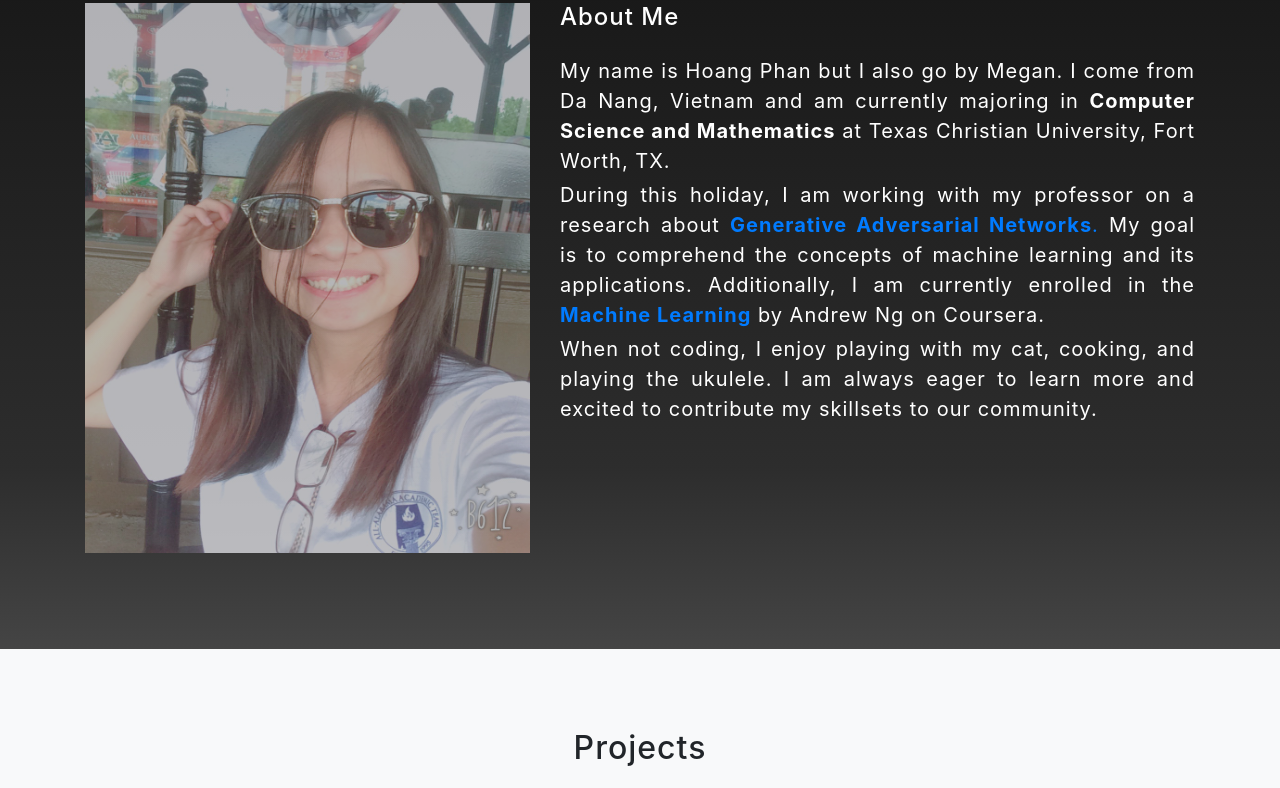
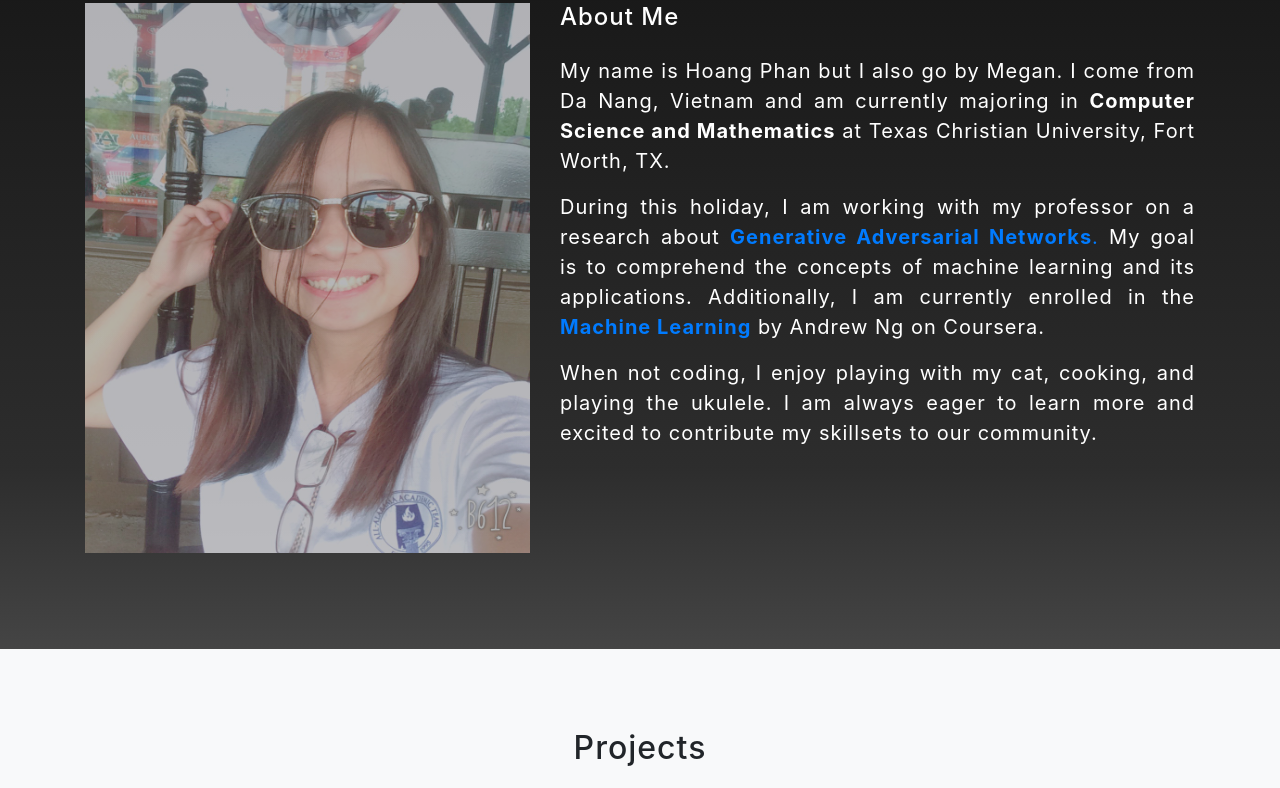
Before and after one commit to meganphan/meganphan.v1, a website with bundled scripts: page index.html in a window 1280 px wide. Shown: the part 877-1665 px from the top of the page. Built offline with nearby package versions, Linux system fonts and the light colour scheme.

Commit message:
about me

```diff
--- a/index.html
+++ b/index.html
@@ -78,14 +78,14 @@
             <div class="col-lg-7">
                 <div class="content" style="text-align: justify;display: inline-block;">
                   <h4 class="title title-left text-white mb-4">About Me</h4>
-                  <p class="text-white mb-1">
+                  <p class="text-white">
                     My name is Hoang Phan but I also go by Megan. I come from Da Nang, Vietnam and am currently majoring in <strong>Computer Science and Mathematics</strong> at Texas Christian University, Fort Worth, TX.
                   </p>
-                  <p class="text-white mb-1">
+                  <p class="text-white">
                     During this holiday, I am working with my professor on a research about <a href="https://en.wikipedia.org/wiki/Generative_adversarial_network" target="_blank"><strong>Generative Adversarial Networks</strong>.</a> My goal is to comprehend the concepts of machine learning and its applications.
                     Additionally, I am currently enrolled in the <a href="https://www.coursera.org/learn/machine-learning" target="_blank"><strong>Machine Learning</strong></a> by Andrew Ng on Coursera.
                   </p>
-                  <p class="text-white mb-1">
+                  <p class="text-white">
                   When not coding, I enjoy playing with my cat, cooking, and playing the ukulele.
                   I am always eager to learn more and excited to contribute my skillsets to our community.
                   </p>
```
